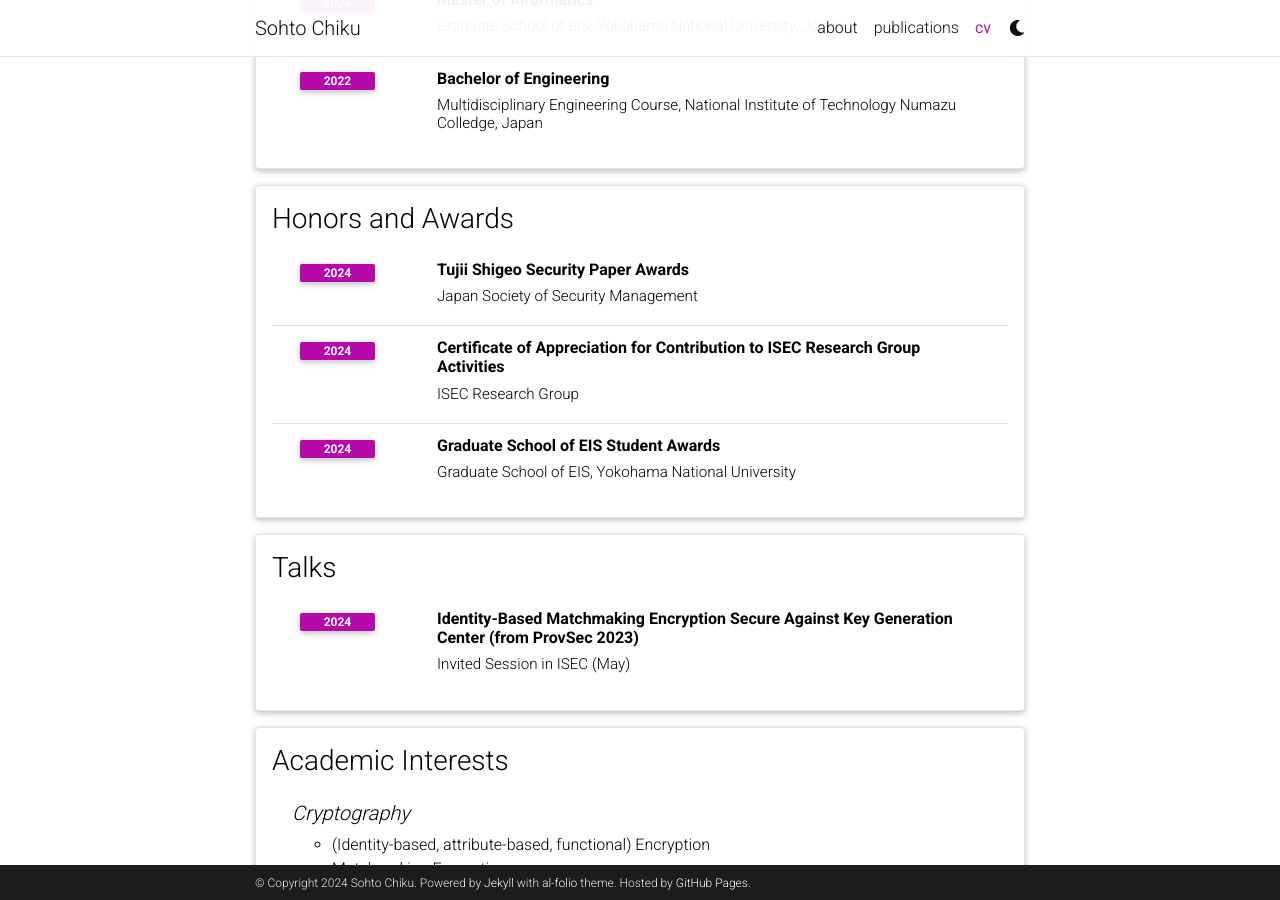
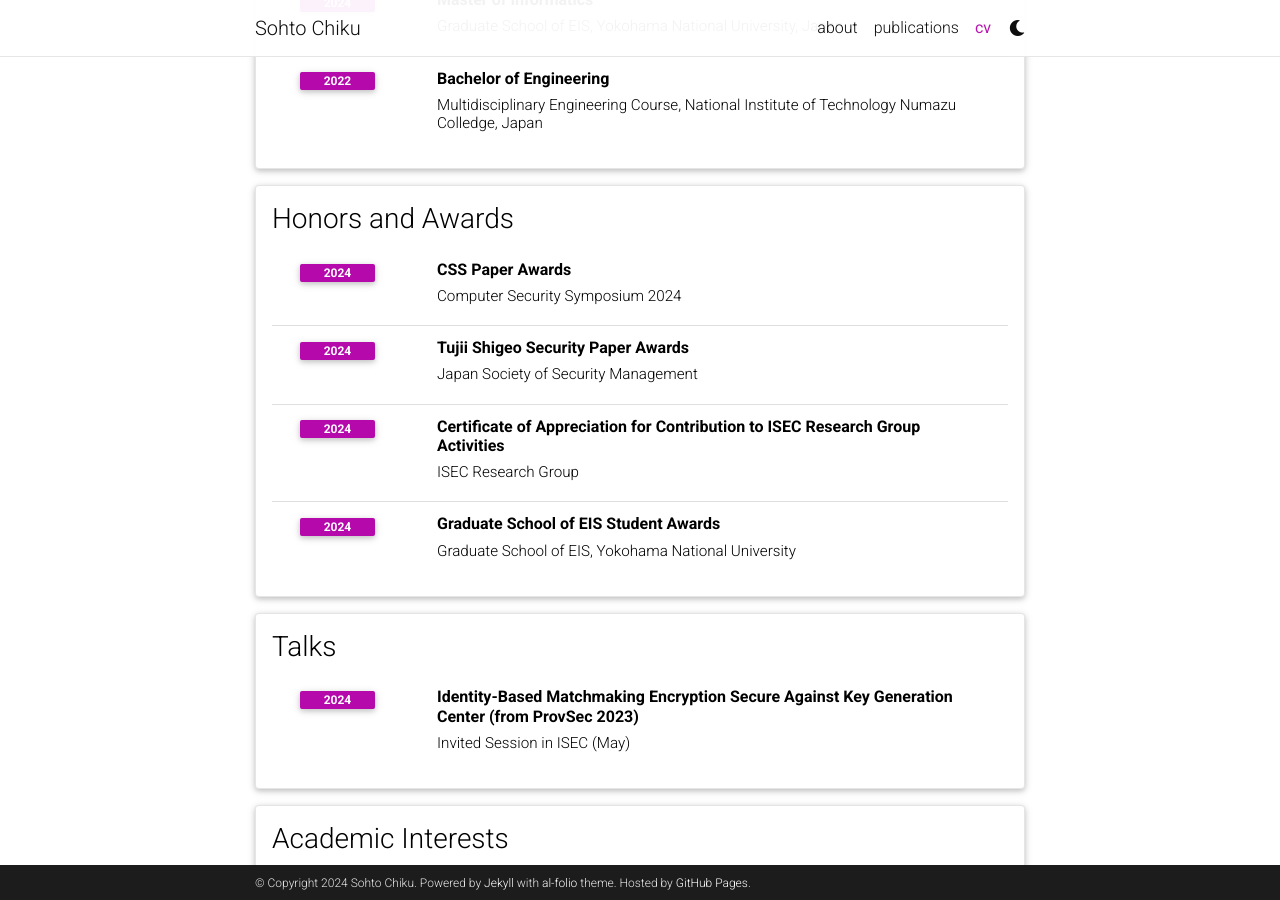
Before and after one commit to csort99/csort99.github.io, a Jekyll site: the page built from _pages/cv.md, in a window 1280 px wide and 900 px high, scrolled down 444 px. Built offline with Jekyll 4.4.1, drawn with Linux system fonts in a browser that asks for light colours; comment, search, counter and statistics services are not loaded; a style sheet for code colours, icons or effects is not loaded.

Commit message:
Update cv.yml

```diff
--- a/_data/cv.yml
+++ b/_data/cv.yml
@@ -23,6 +23,9 @@
 - title: Honors and Awards
   type: time_table
   contents:
+   - title: CSS Paper Awards
+     institution: Computer Security Symposium 2024
+     year: 2024
    - title: Tujii Shigeo Security Paper Awards
      institution: Japan Society of Security Management
      year: 2024
```
